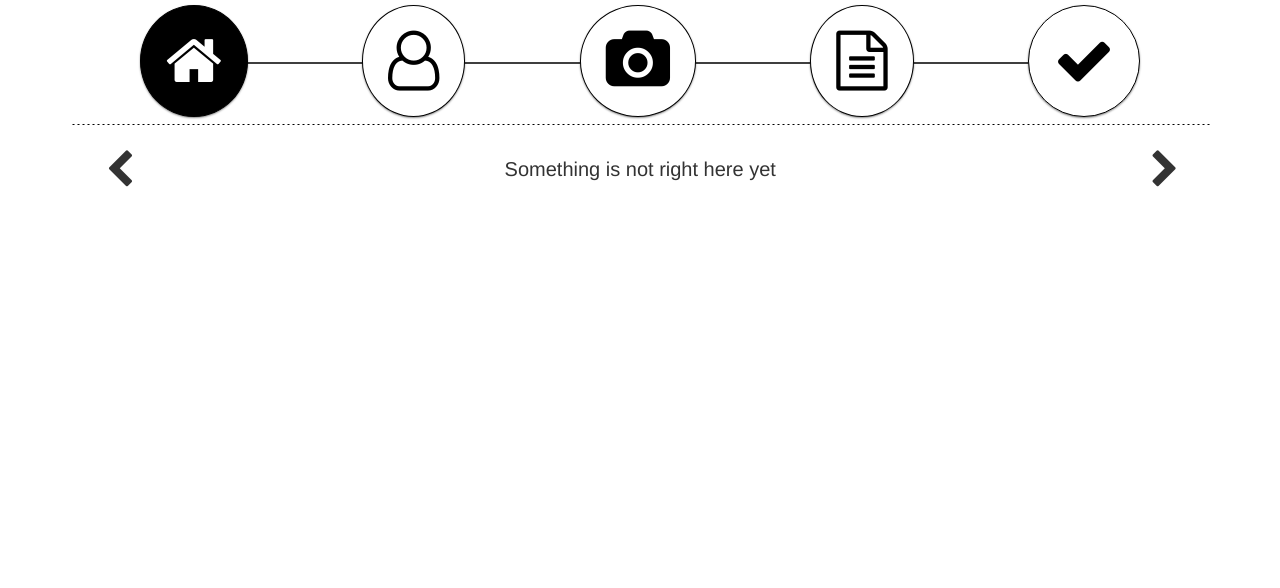
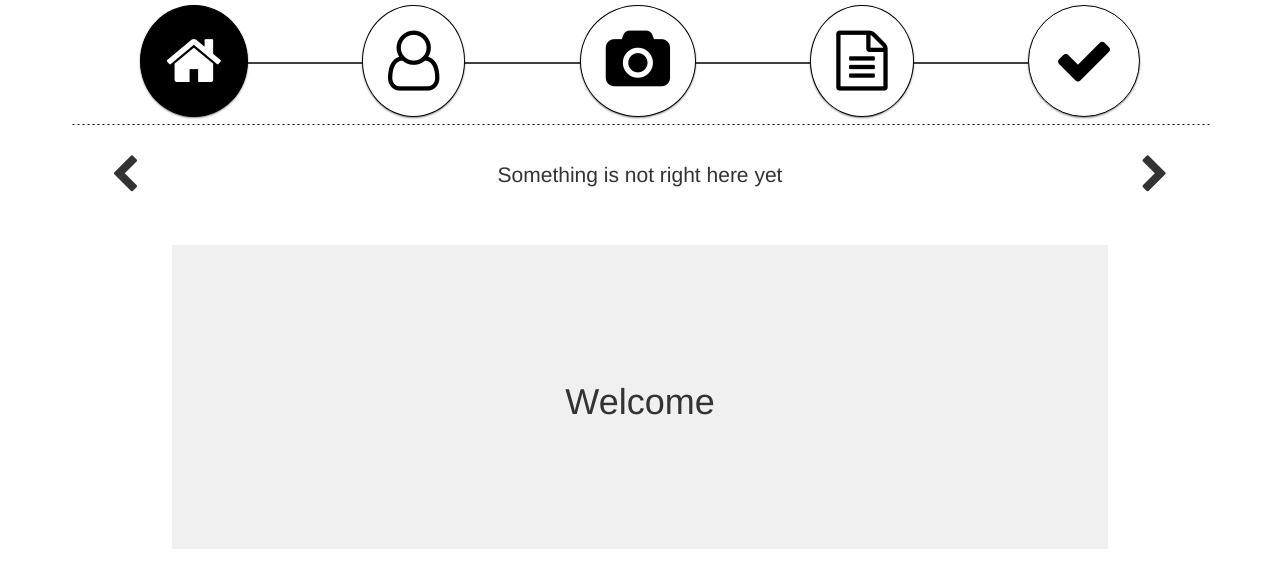
Before and after one commit to Phonem1/interface, an Angular app: page / in a window 1280 px wide. Shown: the top 588 px of the page. Built offline with nearby package versions, Linux system fonts and the light colour scheme.

Commit message:
update interface

```diff
--- a/src/app/app.component.html
+++ b/src/app/app.component.html
@@ -1,7 +1,5 @@
 <div class="container">
-<wizard-navbar></wizard-navbar>
+ <wizard-navbar></wizard-navbar>
+ <app-controls></app-controls>
+ <app-surfacewelcome></app-surfacewelcome>
 </div>
-
-<div class="container">
-    <app-controls></app-controls>
-</div>
--- a/src/app/app.module.ts
+++ b/src/app/app.module.ts
@@ -13,12 +13,25 @@ import { TcComponent } from './tc/tc.component';
 import { TickComponent } from './tick/tick.component';
 import { NavbarComponent } from './navbar/navbar.component';
 import { ControlsComponent } from './controls/controls.component';
+import { SurfaceWelcomeComponent } from './surfacewelcome/surfacewelcome.component';
 
 
 
 @NgModule({
   declarations: [
-    AppComponent, LikeComponent, TweetComponent, TweetsComponent, ZippyComponent, HomeComponent, UserComponent, PhotoComponent, TcComponent, TickComponent, NavbarComponent, ControlsComponent
+    AppComponent,
+    LikeComponent,
+    TweetComponent,
+    TweetsComponent,
+    ZippyComponent,
+    HomeComponent,
+    UserComponent,
+    PhotoComponent,
+    TcComponent,
+    TickComponent,
+    NavbarComponent,
+    ControlsComponent,
+    SurfaceWelcomeComponent
   ],
   imports: [
     BrowserModule
--- a/src/app/controls/controls.component.css
+++ b/src/app/controls/controls.component.css
@@ -1,10 +1,7 @@
 .div-content {
+  height: 100px;
   width: 100%;
-      padding: 5px;
-    }
-
-    .div-inner {
-      display: inline-block;
+  padding: 10px 0;
 }
 
 .btn-circle.btn-lg {
@@ -19,32 +16,46 @@
 }
 
 .btn-circle:active {
+  color: #fff;
   background: #111;
-    }
-
-    .floatcenter {
-      width: 85%;
-      /*margin: 0 auto;*/
-      padding: 0 auto;
-      text-align: center;
-      float: center;
 }
 
 .floatcenter p {
   padding-top: 25px;
-      font-size: 20px;
+  font-size: 1.5em;
+}
+ /* PULSE */
+@keyframes pulse {
+  0% {
+    transform: scale(1.1)
+  }
+  50% {
+    transform: scale(0.8)
+  }
+  100% {
+    transform: scale(1.1)
+  }
 }
 
-    .floatleft {
-      padding-left: 5px;
-      float: left;
+.faa-pulse.animated,
+.faa-pulse.animated-hover:hover,
+.faa-parent.animated-hover:hover>.faa-pulse {
+  animation: pulse 2s linear infinite;
 }
 
-    .floatright {
-      float: right;
+.faa-pulse.animated.faa-fast,
+.faa-pulse.animated-hover.faa-fast:hover,
+.faa-parent.animated-hover:hover>.faa-pulse.faa-fast {
+  animation: pulse 1s linear infinite;
 }
-    /* HORIZONTAL */
 
+.faa-pulse.animated.faa-slow,
+.faa-pulse.animated-hover.faa-slow:hover,
+.faa-parent.animated-hover:hover>.faa-pulse.faa-slow {
+  animation: pulse 3s linear infinite;
+}
+/*Horizontal*/
+/*
     @keyframes horizontal {
       0% {
         transform: translate(0, 0)
@@ -87,34 +98,4 @@
     .faa-parent.animated-hover:hover>.faa-horizontal.faa-slow {
       animation: horizontal 3s ease infinite;
     }
-    /* PULSE */
-
-    @keyframes pulse {
-      0% {
-        transform: scale(1.1)
-      }
-      50% {
-        transform: scale(0.8)
-      }
-      100% {
-        transform: scale(1.1)
-      }
-    }
-
-    .faa-pulse.animated,
-    .faa-pulse.animated-hover:hover,
-    .faa-parent.animated-hover:hover>.faa-pulse {
-      animation: pulse 2s linear infinite;
-    }
-
-    .faa-pulse.animated.faa-fast,
-    .faa-pulse.animated-hover.faa-fast:hover,
-    .faa-parent.animated-hover:hover>.faa-pulse.faa-fast {
-      animation: pulse 1s linear infinite;
-    }
-
-    .faa-pulse.animated.faa-slow,
-    .faa-pulse.animated-hover.faa-slow:hover,
-    .faa-parent.animated-hover:hover>.faa-pulse.faa-slow {
-      animation: pulse 3s linear infinite;
-    }
+*/
--- a/src/app/controls/controls.component.html
+++ b/src/app/controls/controls.component.html
@@ -1,5 +1,26 @@
+<!--
 <div class="div-content">
      <div class="div-inner floatleft"><button type="button" class="btn btn-default btn-circle btn-lg"><i class="fa fa-chevron-left faa-pulse animated"></i></button></div>
      <div class="div-inner floatcenter"><p>{{mtitle}}</p></div>
      <div class="div-inner floatright"><button type="button" class="btn btn-default btn-circle btn-lg"><i class="fa fa-chevron-right faa-pulse animated"></i></button></div>
 </div>
+-->
+<div row class="div-content">
+ <div class="col-sm-4 text-left">
+        <div class="previous">
+          <button type="button" class="btn btn-default btn-circle btn-lg">
+              <span class="fa fa-chevron-left faa-pulse animated"></span>
+          </button>
+        </div>
+    </div>
+
+    <div class="col-sm-4 text-center floatcenter"><p>{{mtitle}}</p></div>
+
+    <div class="col-sm-4 text-right">
+        <div class="next">
+          <button type="button" class="btn btn-default btn-circle btn-lg">
+              <span class="fa fa-chevron-right faa-pulse animated"></span>
+          </button>
+        </div>
+    </div>
+</div>
--- a/src/app/navbar/navbar.component.css
+++ b/src/app/navbar/navbar.component.css
@@ -59,12 +59,13 @@
 .wrap:before {
   content: '';
   position: absolute;
-  margin: 0px 115px;
+  margin: 0px 10%;
+  width: 75%;
   top: 50%;
   left: 0;
   border-top: 1px solid black;
   background: black;
-  width: 80%;
+
   transform: translateY(-50%);
 }
 
--- /dev/null
+++ b/src/app/surfacewelcome/surfacewelcome.component.css
@@ -0,0 +1,7 @@
+.h1col{
+    margin:10%;
+    width: 80%;
+    margin-top: 20px;
+    padding: 10% 0;
+    background: #f0f0f0
+}
--- /dev/null
+++ b/src/app/surfacewelcome/surfacewelcome.component.html
@@ -0,0 +1,5 @@
+<div class="row">
+    <div class="col text-center h1col">
+      <h1>Welcome</h1>
+    </div>
+</div>
--- /dev/null
+++ b/src/app/surfacewelcome/surfacewelcome.component.ts
@@ -0,0 +1,15 @@
+import { Component, OnInit } from '@angular/core';
+
+@Component({
+  selector: 'app-surfacewelcome',
+  templateUrl: './surfacewelcome.component.html',
+  styleUrls: ['./surfacewelcome.component.css']
+})
+export class SurfaceWelcomeComponent implements OnInit {
+
+  constructor() { }
+
+  ngOnInit() {
+  }
+
+}
```
Also changed, not shown: 1 other file (tests, documents, lock files or other folders). Lines whose indentation alone changed are shown as unchanged.
